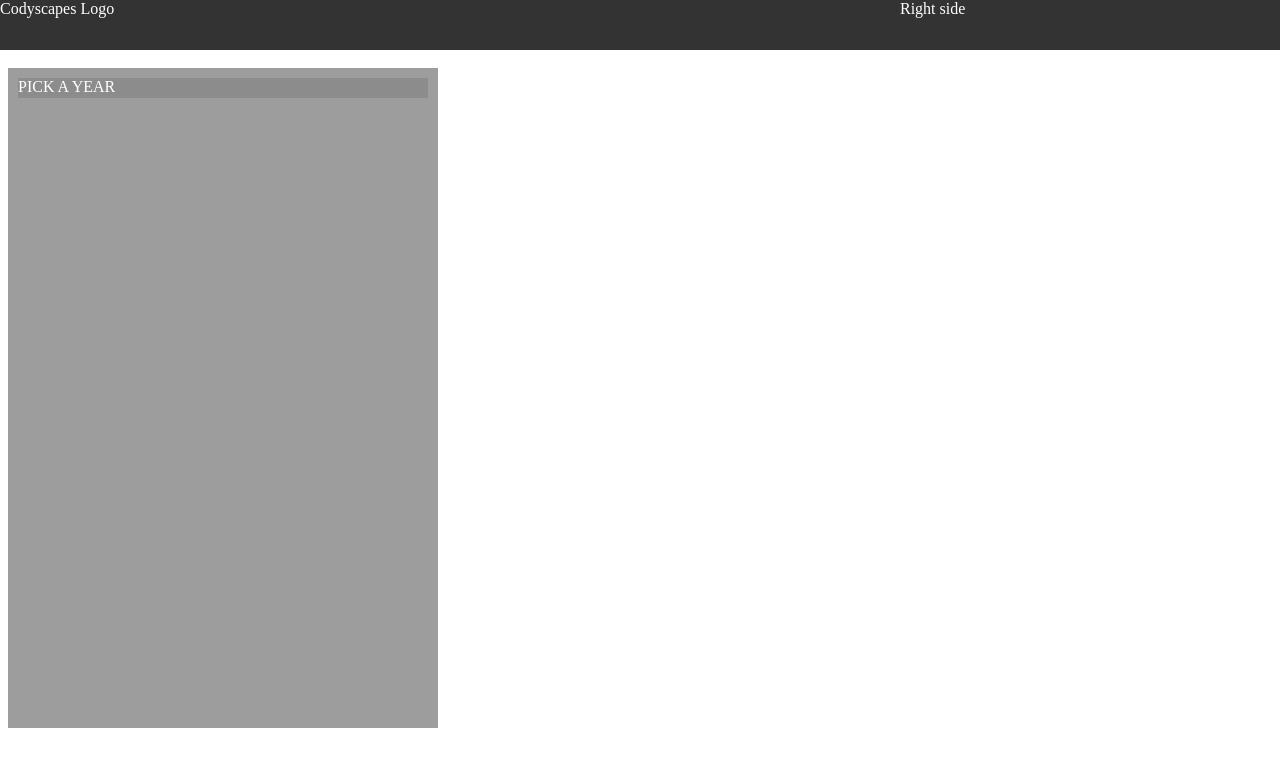
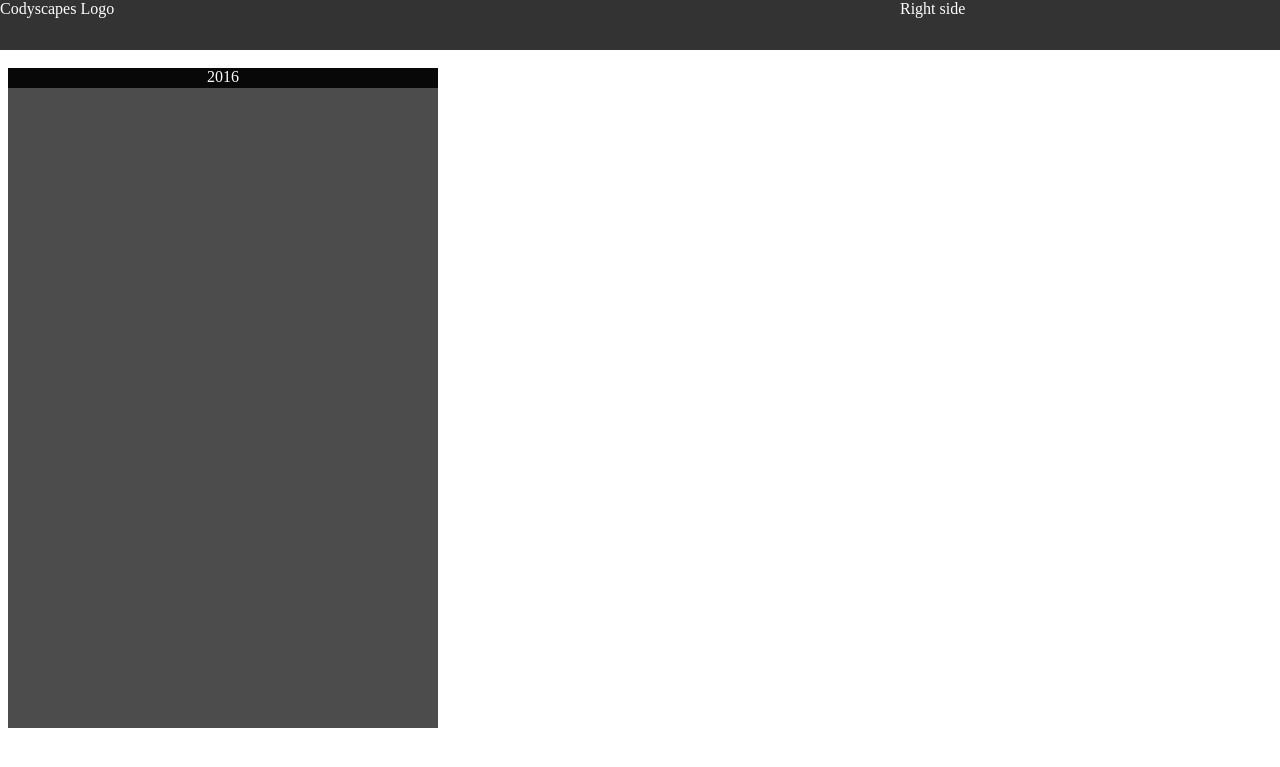
Before and after one commit to codifynw/codyscapes, a Django app: page /photos/ in a window 1280 px wide. Shown: the top 767 px of the page. Run offline with Django 3.2, Linux system fonts and the light colour scheme; data that the repository does not hold is empty; some libraries are stand-ins or nearby versions.

```diff
--- a/photos/static/photos/css/main.css
+++ b/photos/static/photos/css/main.css
@@ -1,36 +1,3 @@
-#googlemaps {
-  height: 100%;
-  width: 100%;
-  position:absolute;
-  top: 0;
-  left: 0;
-  z-index: 0;
-}
-
-#index {
-  position: fixed;
-  z-index: 1;
-  width: 32%;
-  margin: 60px auto 0;
-  padding: 10px;
-  background-color: rgba(0, 0, 0, .85);
-  height: auto;
-  opacity: .45;
-  color: white;
-  margin-left: 0px;
-  display: flex;
-  flex-direction: column;
-  min-height: 80vh;
-}
-
-#index_nav {
-  display: block;
-  width: 100%;
-  height: 20px;
-  background-color: rgba(0, 0, 0, 1);
-  opacity: 1 !important;
-}
-
 #top_header {
   z-index: 2;
   position: fixed;
@@ -58,3 +25,53 @@
   display: inline-block;
   width: 20%;
 }
+
+#index {
+  position: fixed;
+  z-index: 1;
+  width: 32%;
+  margin: 60px auto 0;
+  padding: 10px;
+  background-color: rgba(0, 0, 0, .7);
+  height: auto;
+  color: white;
+  margin-left: 0px;
+  display: flex;
+  flex-direction: column;
+  min-height: 80vh;
+  max-height: 80vh;
+  overflow: auto;
+}
+
+#index_nav {
+  display: block;
+  width: 105%;
+  height: 20px;
+  background-color: rgba(0, 0, 0, .9);
+  opacity: 1;
+  text-align: center;
+  margin-top: -10px;
+  margin-right: -6px;
+  margin-left: -10px;
+  padding-top: 0px;
+}
+
+.photo_title {
+  font-size: 20px;
+  text-align: center;
+  margin-top: 30px;
+}
+
+.photo_date {
+  font-size: 11px;
+  text-align: center;
+}
+
+#googlemaps {
+  height: 100%;
+  width: 100%;
+  position:absolute;
+  top: 0;
+  left: 0;
+  z-index: 0;
+}
--- a/photos/templates/photos/index.html
+++ b/photos/templates/photos/index.html
@@ -5,7 +5,7 @@
 <div id="googlemaps"></div>
 <div id="index">
 	<div id="index_nav">
-		PICK A YEAR
+		2016
 	</div>
 	{% for photo in photos %}
 		<div class='photo_title'>
```
Lines whose indentation alone changed are shown as unchanged.
